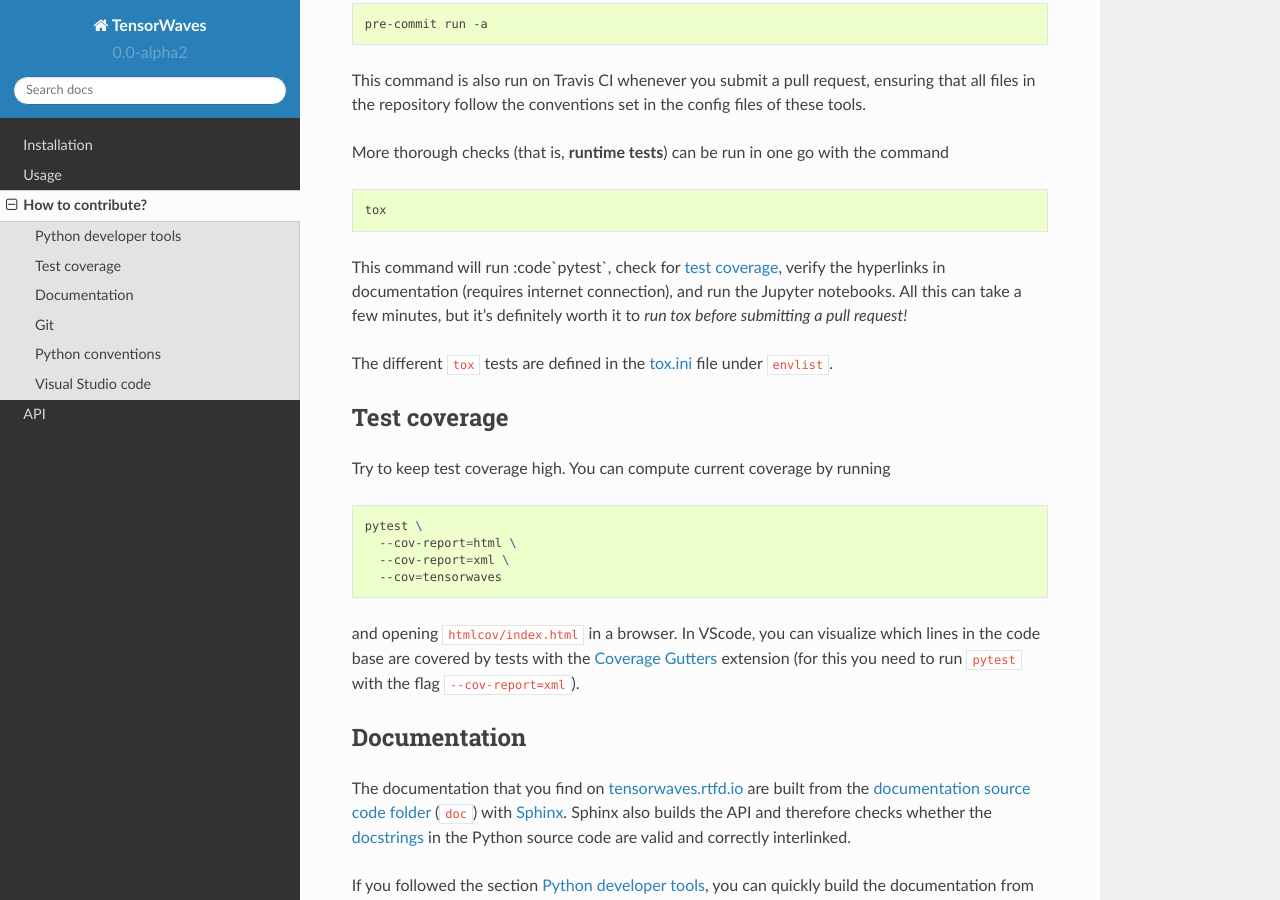
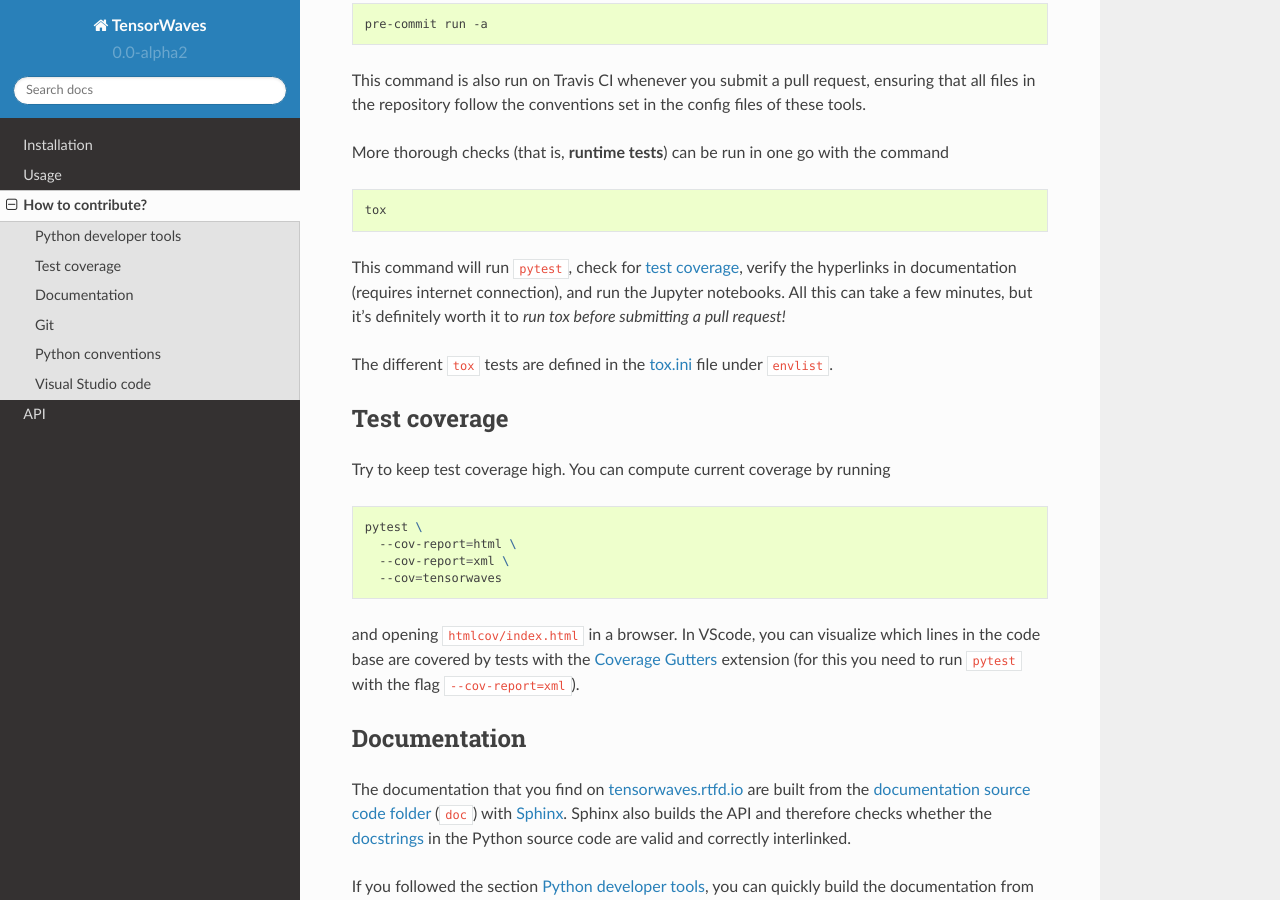
Before and after one commit to ComPWA/tensorwaves, a Sphinx documentation site: the page built from doc/contribute.rst, in a window 1280 px wide and 900 px high, scrolled down 593 px. Built offline with Sphinx 7.4.7 and the Read the Docs theme 2.0.0, drawn with Linux system fonts in a browser that asks for light colours; pages that are not in the unit, such as notebooks, are missing from menus; the version number is read from the project's files by our own code.

Commit message:
docs: fix typo contribute section

```diff
--- a/doc/contribute.rst
+++ b/doc/contribute.rst
@@ -49,7 +49,7 @@ command
 
   tox
 
-This command will run :code`pytest`, check for :ref:`test coverage
+This command will run :code:`pytest`, check for :ref:`test coverage
 <contribute:Test coverage>`, verify the hyperlinks in documentation (requires
 internet connection), and run the Jupyter notebooks. All this can take a few
 minutes, but it's definitely worth it to *run tox before submitting a pull
```
